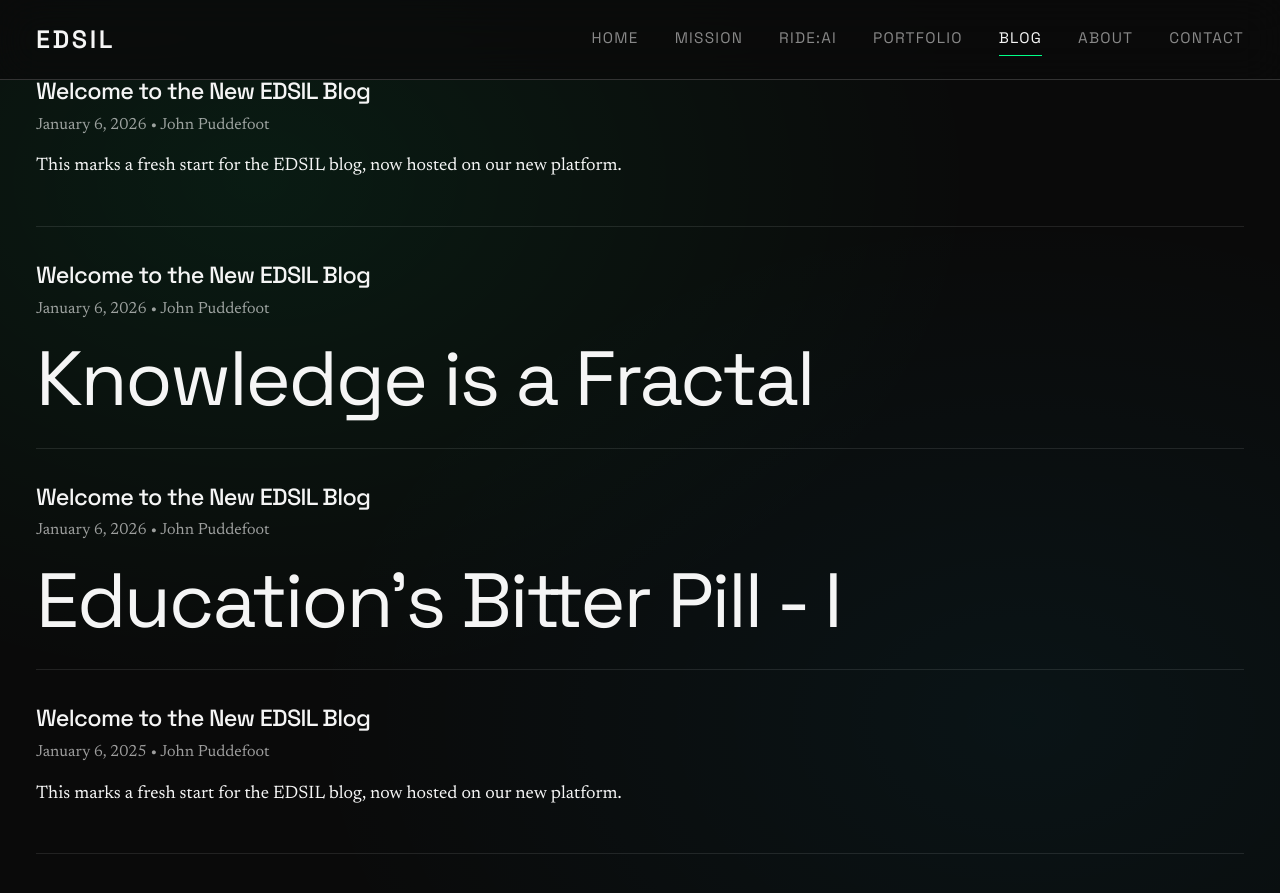
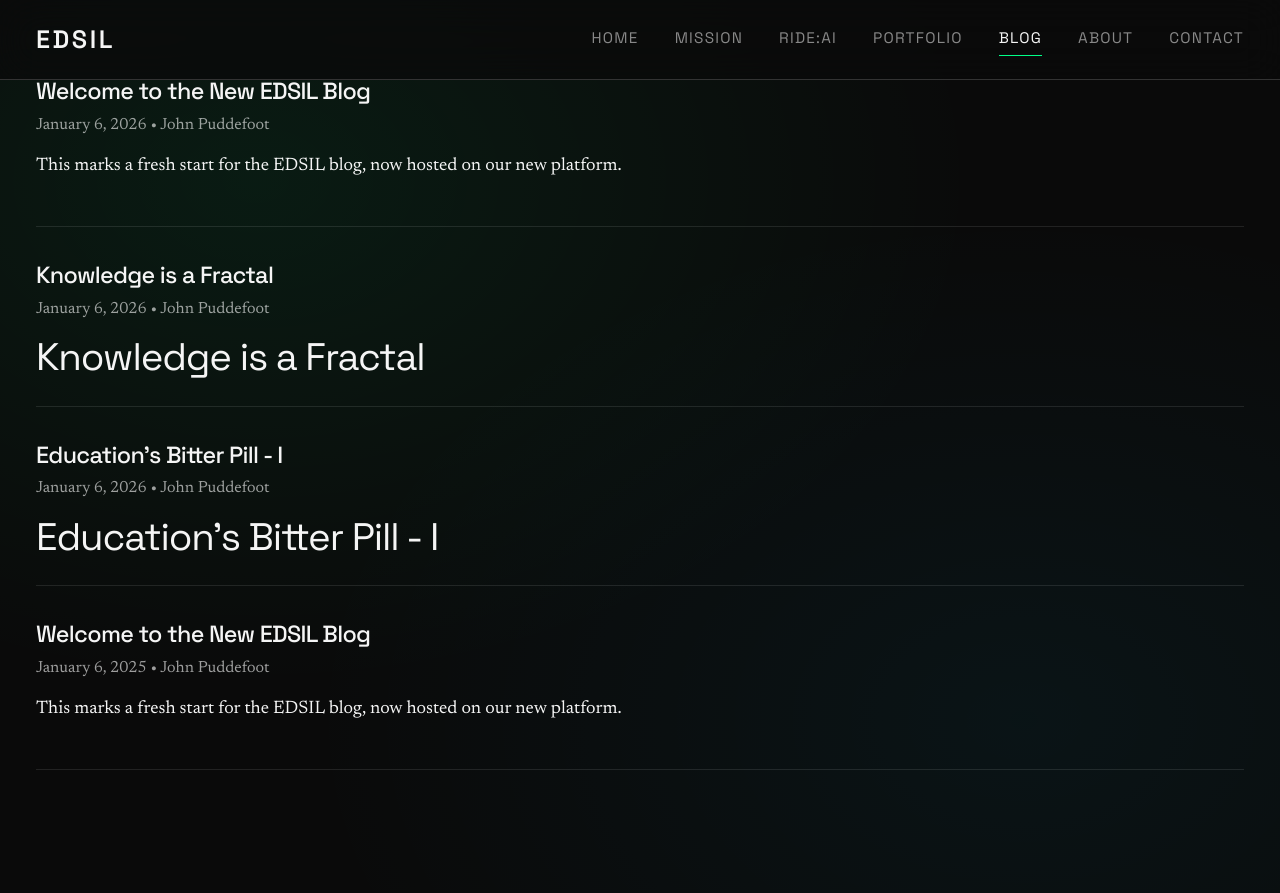
Before and after one commit to pudepiedj/edsil, a Jekyll site: the page built from blog.md, in a window 1280 px wide and 900 px high, scrolled down 965 px. Shown: the top 893 px of the window. Built offline with Jekyll 4.4.1, drawn with Linux system fonts in a browser that asks for light colours.

Commit message:
Blog Updates

````diff
--- a/_posts/2026-01-06-bitter-pill-I.md
+++ b/_posts/2026-01-06-bitter-pill-I.md
@@ -1,21 +1,24 @@
 ---
 layout: post
-title: "Welcome to the New EDSIL Blog"
+title: "Education's Bitter Pill - I"
 date: 2026-01-06
 author: John Puddefoot
 ---
 
-# Education's Bitter Pill - I
+## Education's Bitter Pill - I
 
 In a very short piece written in 2019 called *The Bitter Lesson*, Rich Sutton of the University of Texas at Austin made the observation that **human intuitions about how best to program computers to solve problems and play games have been shown to be flawed**; in particular, the approach that believes that what we have to do is reproduce in machines - specifically in different versions of AI embodied in Large Language Models (LLMs) - **the same thinking-processes that we believe human beings to engage in**.
 
 This is what he writes:
 
-```
-We have to learn the bitter lesson that building in how we think we think does not work in the long run. The bitter lesson is based on the historical observations that 1) AI researchers have often tried to build knowledge into their agents, 2) this always helps in the short term, and is personally satisfying to the researcher, but 3) in the long run it plateaus and even inhibits further progress, and 4) breakthrough progress eventually arrives by an opposing approach based on scaling computation by search and learning. The eventual success is tinged with bitterness, and often incompletely digested, because it is success over a favored, human-centric approach.
-```
+> We have to learn the bitter lesson that building in how we think we think does not work in the long run. The bitter lesson is based on the historical observations that
+- 1) AI researchers have often tried to build knowledge into their agents,
+- 2) this always helps in the short term, and is personally satisfying to the researcher, but
+- 3) in the long run it plateaus and even inhibits further progress, and
+- 4) breakthrough progress eventually arrives by an opposing approach based on scaling computation by search and learning.
+> The eventual success is tinged with bitterness, and often incompletely digested, because it is success over a favored, human-centric approach.
 
-Now consider this point in relation to education where almost all our efforts are dedicated to **building knowledge into children/pupils/students**. External agencies - usually governments through the controlling mechanisms of examination régimes - decide **what needs to be known**; controlling agencies such as educational institutions and examination boards assess **whether what needs to be known has been learned** in ways they deem appropriate; life-defining agencies such as employers and societies then decide **whether the learning has been done to a sufficient standard and in sufficient quantity and quality** to merit reward in terms both of role and remuneration.
+Now let us consider this point in relation to education where almost all our efforts are dedicated to **building knowledge into children/pupils/students**. External agencies - usually governments through the controlling mechanisms of examination régimes - decide **what needs to be known**; controlling agencies such as educational institutions and examination boards assess **whether what needs to be known has been learned** in ways they deem appropriate; life-defining agencies such as employers and societies then decide **whether the learning has been done to a sufficient standard and in sufficient quantity and quality** to merit reward in terms both of role and remuneration.
 
 ***But suppose that building knowledge into students is as futile as building it into artificial intelligence engines***, that whatever gains are made for students, institutions, societies and nation-states are beneficial in the short term, but in the longer term only inhibit further progress by **incarcerating every successive generation in the standards and ambitions of the past**. By definition, what can be taught and learned on such a scheme is **what is already known**. Those who succeed best turn out not to be those who have most wholeheartedly acquiesced in this and 'successfully' navigated its obstacles, but those who have rejected it and instead followed their own interests, abilities and ambitions.
 
--- a/_posts/2026-01-06-knowledge-is-a-fractal.md
+++ b/_posts/2026-01-06-knowledge-is-a-fractal.md
@@ -1,10 +1,10 @@
 ---
 layout: post
-title: "Welcome to the New EDSIL Blog"
+title: "Knowledge is a Fractal"
 date: 2026-01-06
 author: John Puddefoot
 ---
-# Knowledge is a Fractal
+## Knowledge is a Fractal
 
 We sometimes imagine that our learning-journey is like a path that stretches away in front of us and leads towards a fixed destination, but what if there is no path and even less a fixed destination? What if knowledge is like a fractal that **reveals more and more of itself** and - far more significantly - **creates more of itself** at every stage?
 
@@ -14,7 +14,7 @@ When we learn to count as tiny children we hardly have any sense of the rich wor
 
 All this illustrates our claim: knowledge is a fractal; it endlessly enriches itself as we penetrate further and further into its depths; there is literally 'no end to our exploring' even if T.S. Eliot appeared to say otherwise.
 
-## Learning When Enough is Enough
+### Learning When Enough is Enough
 If knowledge is a fractal, we can never exhaust it; we can never reach the end of our exploring; however much we may know, there will always be more to know.
 
 So if complete knowledge is impossible, when should we be satisfied with what we know? When is 'Enough Enough'?
````
